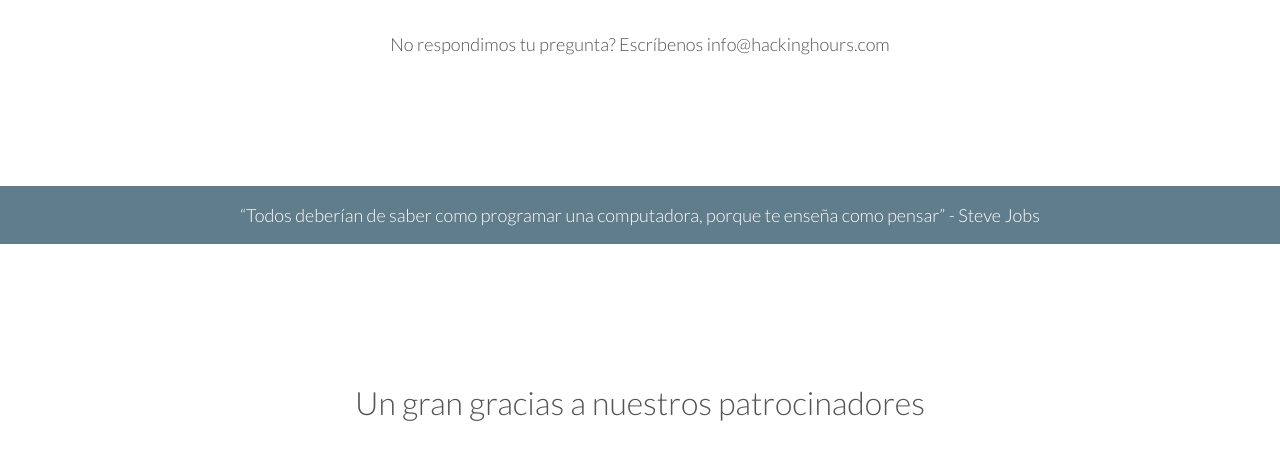
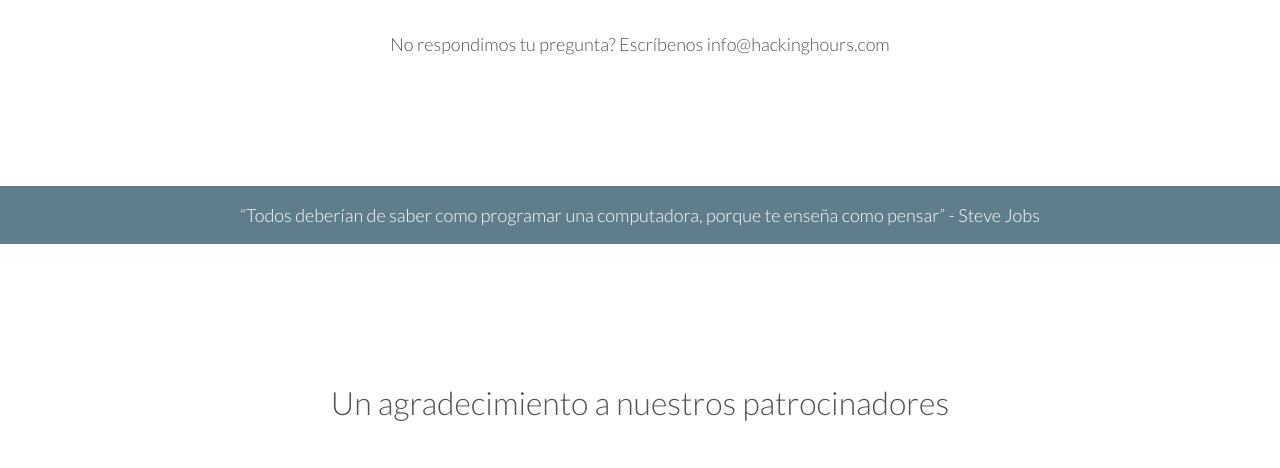
Before and after one commit to DavidJDJ/hackinghours, a plain HTML site: page index.html in a window 1280 px wide. Shown: the part 2558-3026 px from the top of the page. Drawn offline with Linux system fonts and the light colour scheme.

Commit message:
Changed sponsor thanks wording

```diff
--- a/index.html
+++ b/index.html
@@ -185,7 +185,7 @@ Te gustaria formar parte del equipo de Hacking Hours. Escribenos info@hackinghou
     <div class="container">
       <div class="row content text-center">
         <div class="col-12">
-          <h2>Un gran gracias a nuestros patrocinadores</h2>
+          <h2>Un agradecimiento a nuestros patrocinadores</h2>
         </div>
         <div class="col-4">
           <a href="https://tsociety.io/" target="_blank">
```
